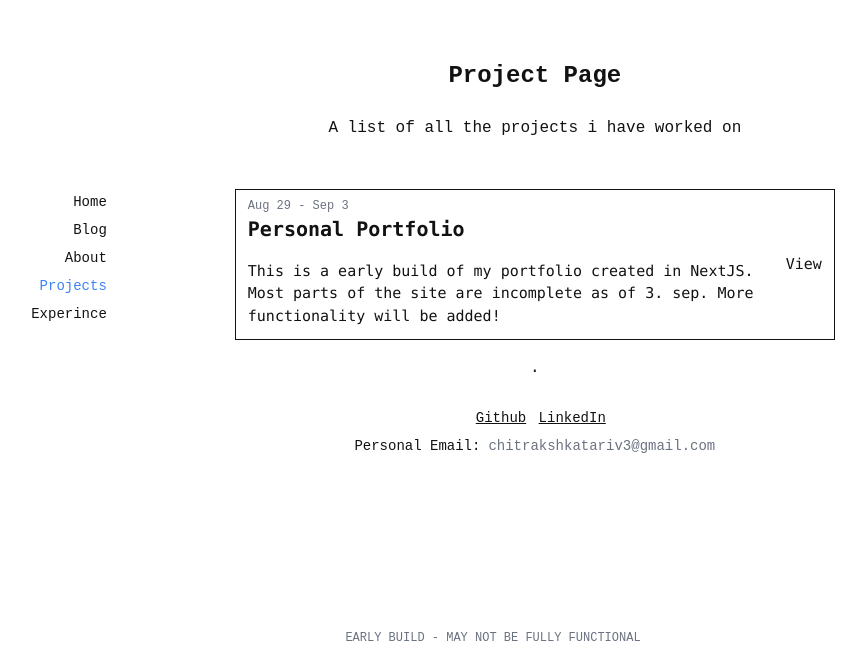
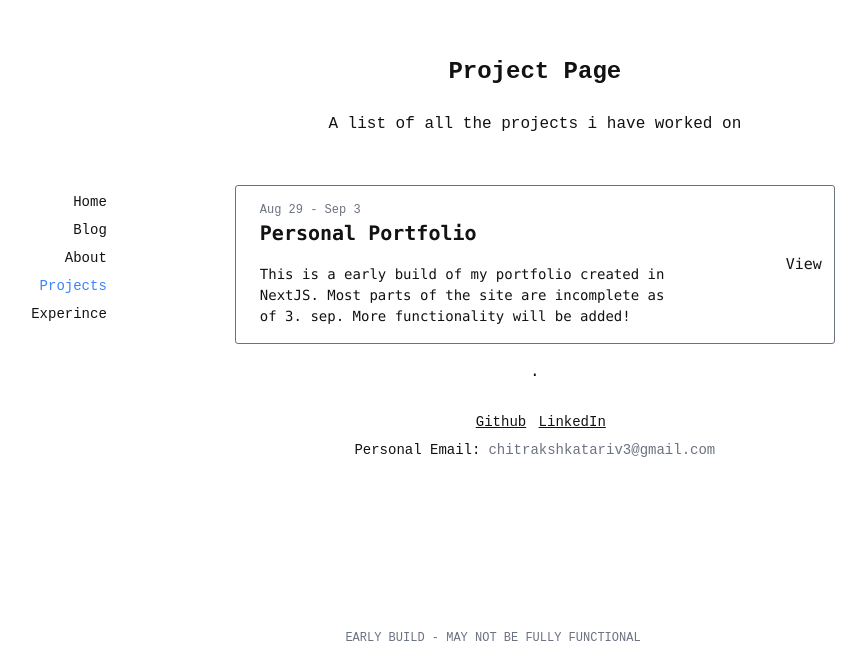
Before and after one commit to ChitrakshKataria/portfolio, a Next.js app: page /projects in a window 1280 px wide. Shown: the part 142-800 px from the top of the page, without its empty margins (147-1013 px from the left). Built offline with nearby package versions, Linux system fonts and the light colour scheme.

Commit message:
better css on the card

```diff
--- a/components/site/displayCard.tsx
+++ b/components/site/displayCard.tsx
@@ -12,21 +12,21 @@ const DisplayCard = ({
 }) => {
   return (
     <Link href={`/projects/${slug}`}>
-      <div className="flex w-full items-center justify-between border px-3 text-left">
+      <div className="flex w-full items-center justify-between border border-[var(--muted)] px-3 text-left rounded-[3px]">
         <div className="flex flex-col items-start ">
           <div className="text-[var(--muted)] text-xs">
-            <p className="mt-2">{date}</p>
+            <p className="mt-4 ml-3">{date}</p>
           </div>
           <div className="text-left">
-            <h2 className="font-mono text-[20px] font-bold leading-none]">
+            <h2 className="font-mono text-[20px] font-bold leading-none] ml-3">
               {title}
             </h2>
-            <p className="font-mono text-[15px] leading-normal mt-4 mb-3">
+            <p className="font-mono text-[14px] leading-normal mt-4 mb-4 ml-3">
               {description}
             </p>
           </div>
         </div>
-        <span className="flex justify-end item-center shrink-0 font-mono text-[15px] hover:underline hover:text-[var(--accent)]">
+        <span className="flex justify-end item-center shrink-0 font-mono text-[15px] hover:underline hover:text-[var(--accent)] ml-25">
           View
         </span>
       </div>
```
